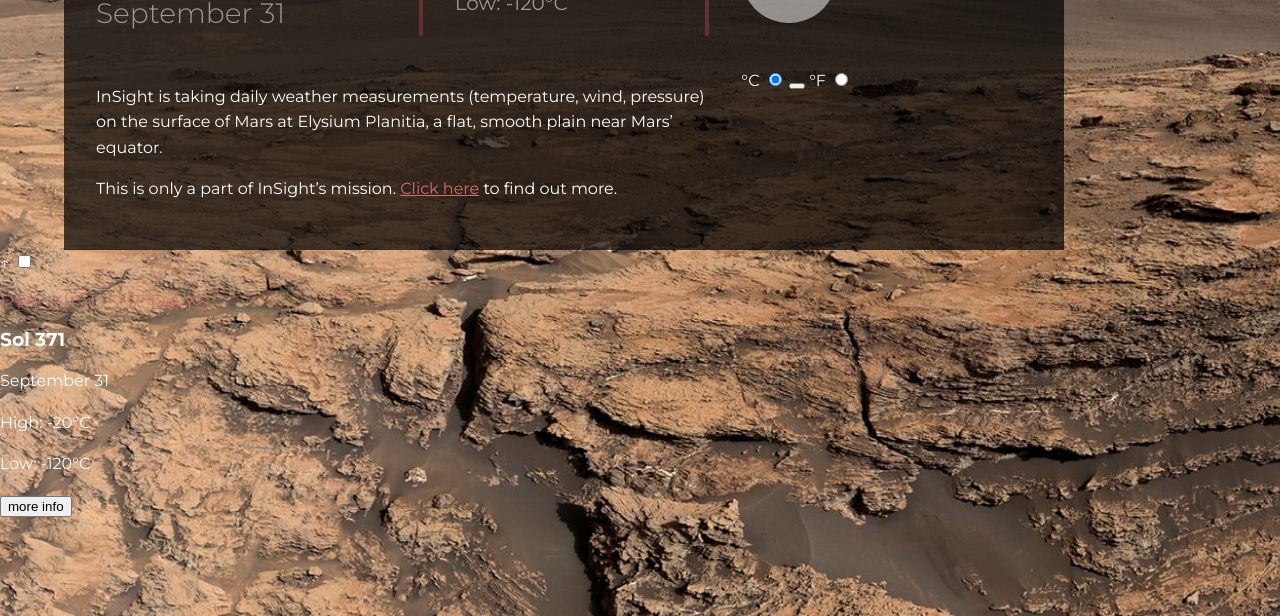
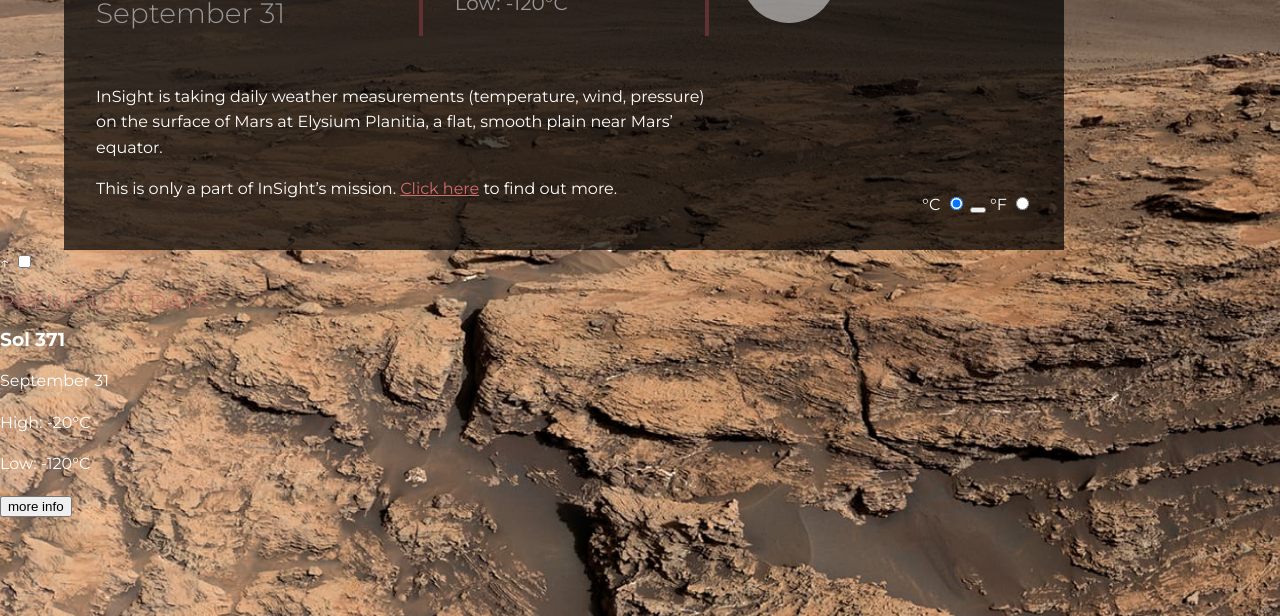
Before and after one commit to Annie-Huang/mars-weather-app, a website: page index.html in a window 1280 px wide. Shown: the part 248-864 px from the top of the page. Drawn offline with Linux system fonts and the light colour scheme.

Commit message:
place-self: end will place the item at the bottom right corner

```diff
--- a/css/main.scss
+++ b/css/main.scss
@@ -200,4 +200,5 @@ a {
 
 .unit {
   grid-column: 3 / 4;
+  place-self: end; // Will place it at the bottom right corner
 }
```
Also changed, not shown: Note09 - place-self end will place the item at the bottom right corner.jpg (added), css/main.css, 1 other file.
